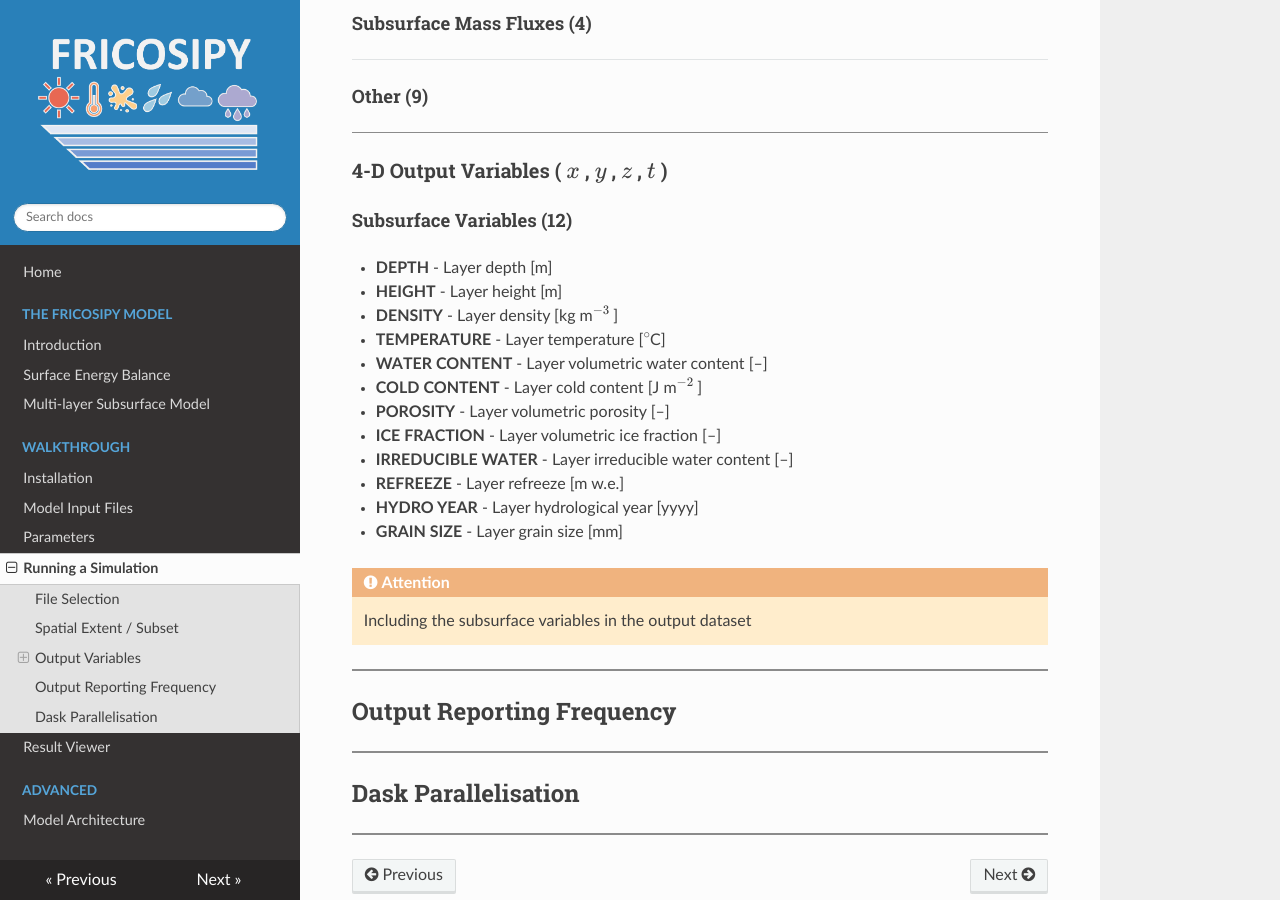
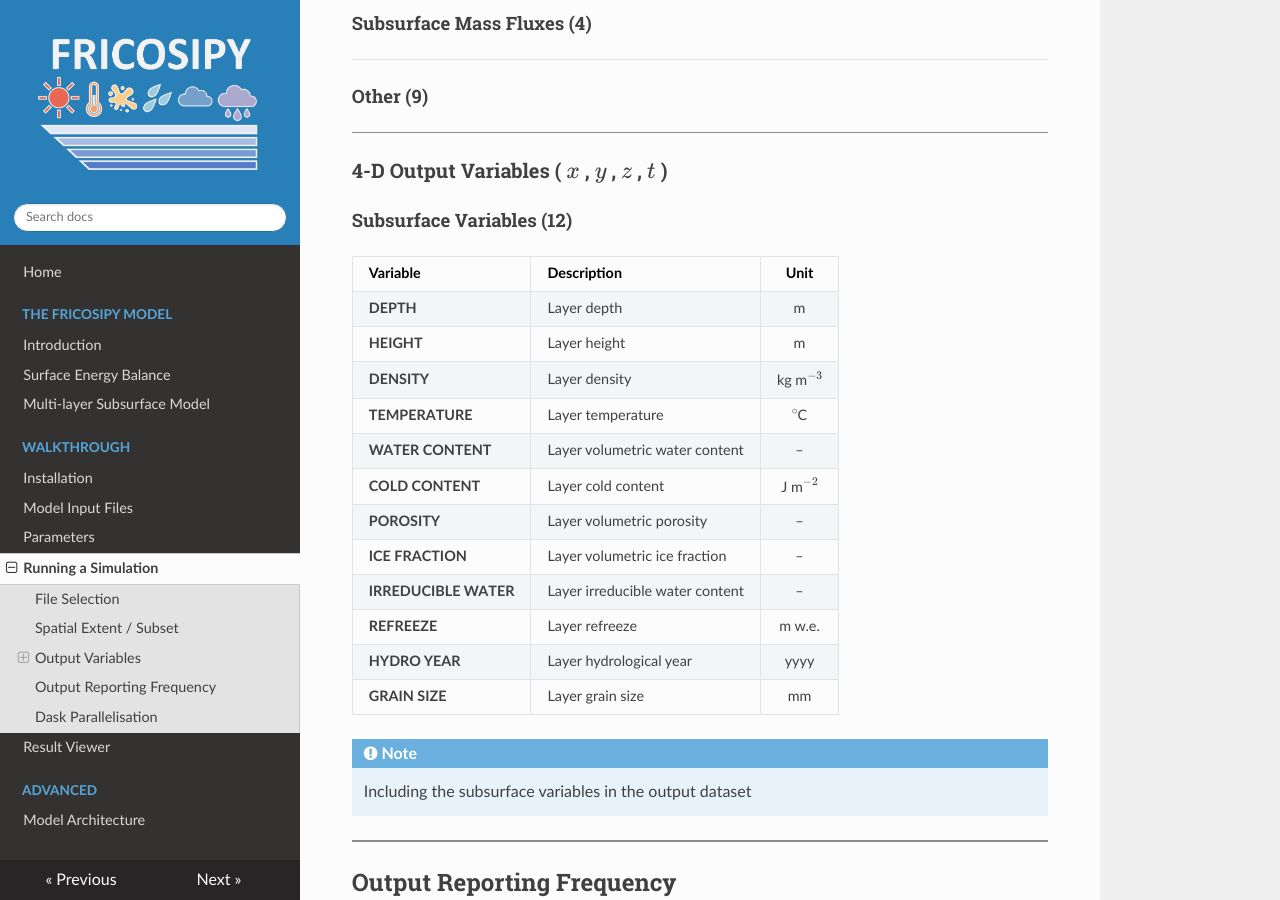
Before and after one commit to MarcusGastaldello/FRICOSIPY, an MkDocs documentation site: the page built from docs/running_a_simulation.md, in a window 1280 px wide and 900 px high, scrolled down 981 px. Built offline with MkDocs 1.6.1, drawn with Linux system fonts in a browser that asks for light colours; nearby versions of some CDN libraries.

Commit message:
Reformat subsurface variables to table layout
Updated subsurface variables section to use a table format for better readability.

```diff
--- a/docs/running_a_simulation.md
+++ b/docs/running_a_simulation.md
@@ -65,20 +65,22 @@ og_description: An explanation of how to setup the configuration file and run a
 
 #### Subsurface Variables (12)
 
-* **DEPTH** - Layer depth [m]
-* **HEIGHT** - Layer height [m]
-* **DENSITY** - Layer density [kg m$^{-3}$ ]
-* **TEMPERATURE** - Layer temperature [$^\circ$C]
-* **WATER CONTENT** - Layer volumetric water content [–]
-* **COLD CONTENT** - Layer cold content [J m$^{-2}$ ]
-* **POROSITY** - Layer volumetric porosity [–]
-* **ICE FRACTION** - Layer volumetric ice fraction [–]
-* **IRREDUCIBLE WATER** - Layer irreducible water content [–]
-* **REFREEZE** - Layer refreeze [m w.e.]
-* **HYDRO YEAR** - Layer hydrological year [yyyy]
-* **GRAIN SIZE** - Layer grain size [mm]
+| Variable | Description | Unit |
+|:---|:---|:---:|
+| **DEPTH** | Layer depth | m |
+| **HEIGHT** | Layer height | m |
+| **DENSITY** | Layer density | kg m$^{-3}$ |
+| **TEMPERATURE** | Layer temperature | $^\circ$C |
+| **WATER CONTENT** | Layer volumetric water content | – |
+| **COLD CONTENT** | Layer cold content | J m$^{-2}$ |
+| **POROSITY** | Layer volumetric porosity | – |
+| **ICE FRACTION** | Layer volumetric ice fraction | – |
+| **IRREDUCIBLE WATER** | Layer irreducible water content | – |
+| **REFREEZE** | Layer refreeze | m w.e. |
+| **HYDRO YEAR** | Layer hydrological year | yyyy |
+| **GRAIN SIZE** | Layer grain size | mm |
 
-!!! attention
+!!! note
     Including the subsurface variables in the output dataset
 
 <hr style="height:2px; background-color:#8b8b8b; border:none;" />
```
